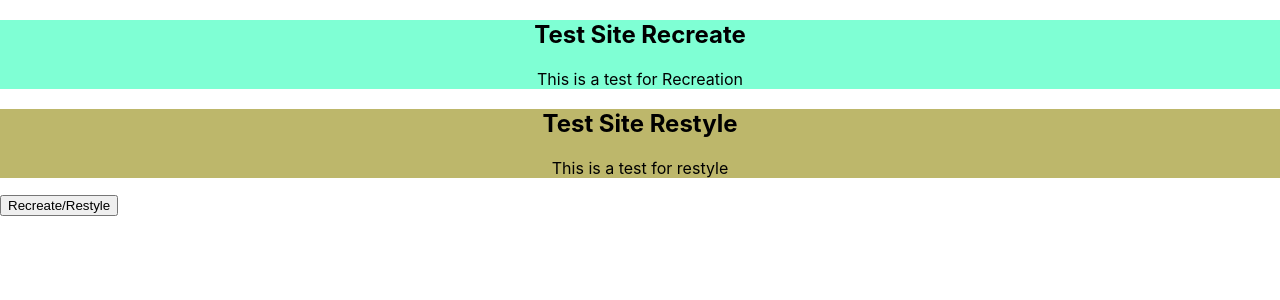
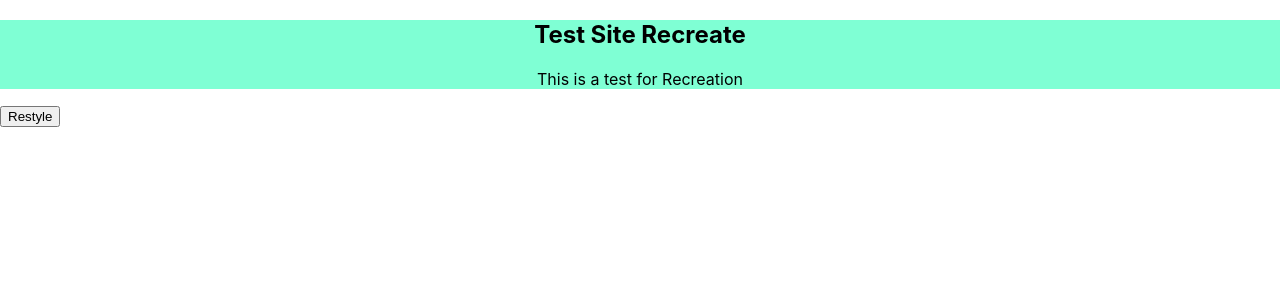
Before and after one commit to paulg44/frontend_recreations, a React (Create React App) app in the folder my-app/: page /testSiteOne in a window 1280 px wide. Shown: the top 300 px of the page. Built offline with nearby package versions, Linux system fonts and the light colour scheme.

Commit message:
add functionality for toggle between recreate and restyle

```diff
--- a/my-app/src/Sites/TestSite/TestSiteDisplay.css
+++ b/my-app/src/Sites/TestSite/TestSiteDisplay.css
@@ -0,0 +1,3 @@
+.hidden {
+  visibility: hidden;
+}
--- a/my-app/src/Sites/TestSite/TestSiteDisplay.tsx
+++ b/my-app/src/Sites/TestSite/TestSiteDisplay.tsx
@@ -1,14 +1,42 @@
 // Component to display the recreation and restyle
+import "./TestSiteDisplay.css";
+import { useState } from "react";
 import TestSiteRecreate from "./TestSiteRecreate";
 import TestSiteRestyle from "./TestSiteRestyle";
 
+// Write function that toggles between components when button pressed
+
 function TestSiteDisplay() {
+  // Use state for toggle
+  const [isRecreateVisible, setIsRecreateVisible] = useState(true);
+
+  function showRecreate() {
+    setIsRecreateVisible(true);
+  }
+
+  function showRestyle() {
+    setIsRecreateVisible(false);
+  }
+
   return (
     <div className="testSiteDisplay">
-      <TestSiteRecreate />
-      <TestSiteRestyle />
+      {isRecreateVisible ? (
+        <div className="testSiteRecreate">
+          <TestSiteRecreate />
+        </div>
+      ) : (
+        <div className="testSiteRestyle">
+          <TestSiteRestyle />
+        </div>
+      )}
+
       {/* Button visual text will change depending on what page you are on for example on ReacreatedSite button will say restyle and vice versa */}
-      <button className="toggleSite">Recreate/Restyle</button>
+      <button
+        className="toggleSite"
+        onClick={isRecreateVisible ? showRestyle : showRecreate}
+      >
+        {isRecreateVisible ? "Restyle" : "Recreate"}
+      </button>
     </div>
   );
 }
```
Also changed, not shown: 1 other file (tests, documents, lock files or other folders).
